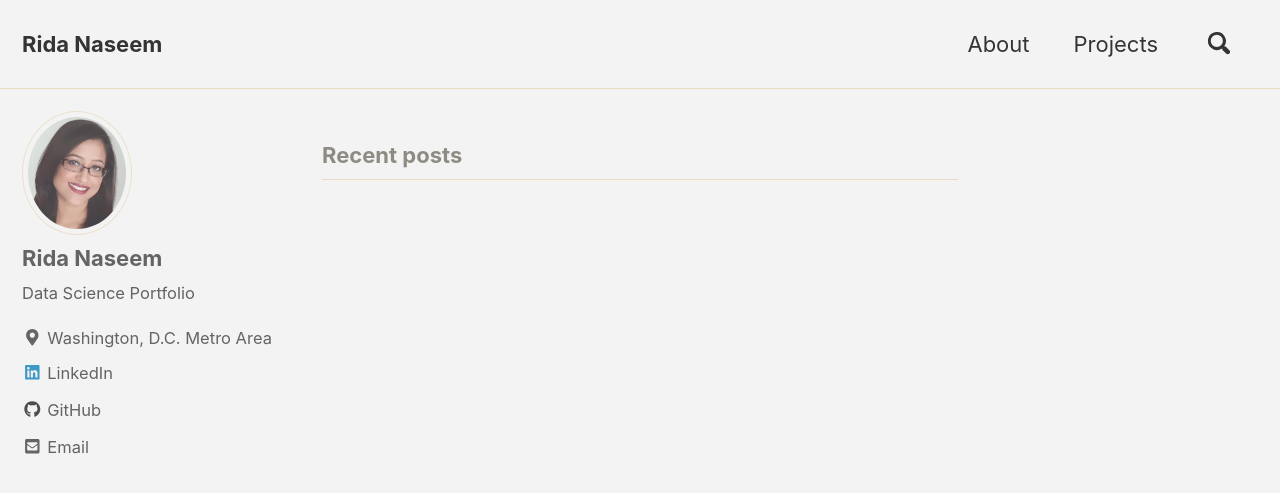
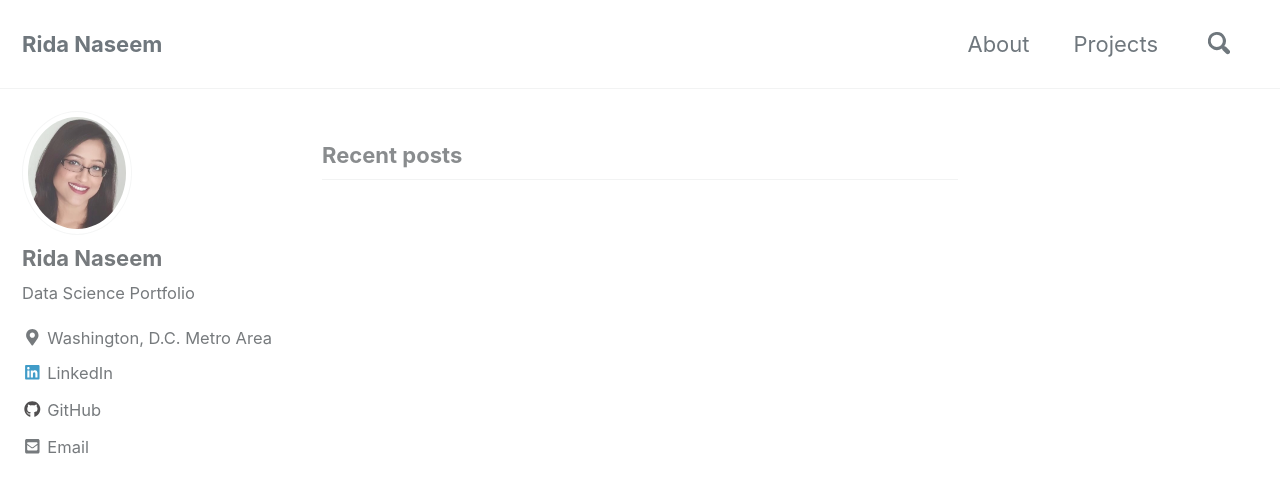
Before and after one commit to ridanaseem/ridanaseem.github.io, a Jekyll site: the page built from index.html, in a window 1280 px wide and 900 px high. Shown: the top 493 px of the window. Built offline with Jekyll 4.4.1, drawn with Linux system fonts in a browser that asks for light colours; cached includes are drawn as plain includes; nearby versions of some CDN libraries; the list of posts is cut into pages by our own code.

```diff
--- a/_config.yml
+++ b/_config.yml
@@ -12,7 +12,7 @@
 
 # theme                  : "minimal-mistakes-jekyll"
 # remote_theme           : "mmistakes/minimal-mistakes"
-minimal_mistakes_skin    : "dirt" # "air", "aqua", "contrast", "dark", "dirt", "neon", "mint", "plum", "sunrise"
+minimal_mistakes_skin    : "default" # "air", "aqua", "contrast", "dark", "dirt", "neon", "mint", "plum", "sunrise"
 
 # Site Settings
 locale                   : "en-US"
```
Also changed, not shown: 1 other file.
